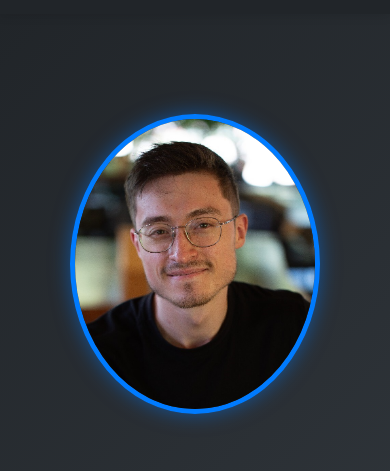
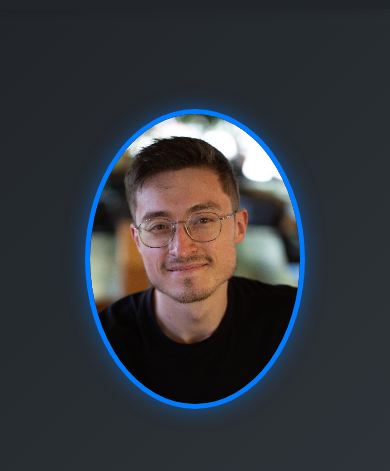
Before and after one commit to darodriguezg17/portafolio, a plain HTML site: page index.html in a window 390 px wide. Shown: the part 108-579 px from the top of the page. Drawn offline with Linux system fonts and the light colour scheme.

Commit message:
Add files via upload
Update media queries

```diff
--- a/css/style.css
+++ b/css/style.css
@@ -673,12 +673,17 @@ section:nth-child(odd) {
 
 /* Responsive Design */
 @media (max-width: 992px) {
+    .header {
+        padding-bottom: 10px; /* da un poco más de espacio */
+    }
     .hero-title {
         font-size: 3em;
     }
     .hero-image {
         flex: 0 0 300px;
         height: 300px;
+        margin-left: auto;
+        margin-top: 5px;
     }
     .nav {
         display: none;
@@ -690,18 +695,19 @@ section:nth-child(odd) {
         display: flex;
         flex-direction: column;
         position: absolute;
-        top: 70px; /* Ajusta según la altura de tu header */
+        top: 100%; /* Ajusta según la altura de tu header */
         left: 0;
         width: 100%;
         background-color: var(--dark-background-color);
         box-shadow: 0 5px 10px rgba(0, 0, 0, 0.2);
+        z-index: 999;
     }
     .nav-list {
         flex-direction: column;
         padding: 20px 0;
     }
     .nav-list li {
-        margin: 10px 0;
+        margin: 12px 0;
         text-align: center;
     }
     .nav-list a {
@@ -773,6 +779,47 @@ section:nth-child(odd) {
     }
 }
 
+/* === AJUSTE FOTO HERO === */
+.hero-image {
+    display: flex;
+    justify-content: center;
+    align-items: center;
+    width: 400px;
+    height: 400px;
+    border-radius: 50%;
+    overflow: hidden;
+    margin: 0 auto;
+    border: 5px solid var(--primary-color);
+    box-shadow: 0 0 20px rgba(0, 123, 255, 0.5);
+}
+
+.hero-image img {
+    width: 100%;
+    height: 100%;
+    object-fit: cover;
+    object-position: center;
+    border-radius: 50%;
+    display: block;
+}
+
+/* --- Mantener forma circular y centrado en móviles --- */
+@media (max-width: 768px) {
+    .hero-image {
+        width: 280px;
+        height: 280px;
+        margin: 0 auto 30px auto;
+    }
+}
+
+@media (max-width: 480px) {
+    .hero-image {
+        width: 220px;
+        height: 220px;
+        margin: 0 auto 25px auto;
+    }
+}
+
+
 /* --- Estilos del Botón Flotante de WhatsApp --- */
 .floating-wa-btn {
     position: fixed;
```
